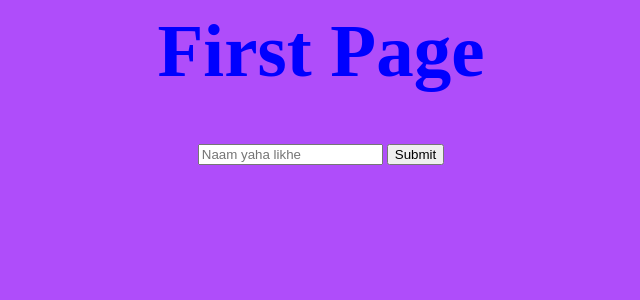
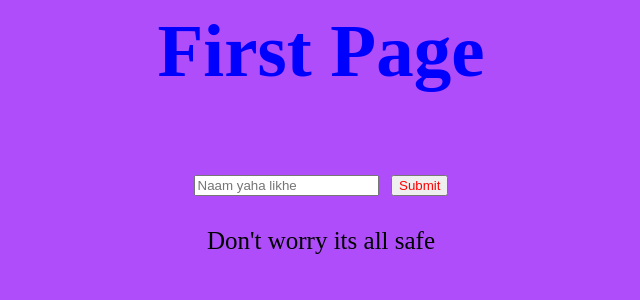
Before and after one commit to lucky-web-dev/gaurav, a Flask app: page / in a window 1280 px wide. Shown: the top 300 px of the page, without its empty margins (319-959 px from the left). Run offline with Flask 2, Linux system fonts and the light colour scheme.

Commit message:
Added project4 files

```diff
--- a/project4/template/hello.html
+++ b/project4/template/hello.html
@@ -1,7 +1,7 @@
 {% extends "layout.html" %}
 {% block heading %}
-   Hello!
-   {% endblock %}
+Good Morning!
+{% endblock %}
 {% block body %}
-Hello, {{name}} !
+{{name}}
 {% endblock %}
--- a/project4/template/index.html
+++ b/project4/template/index.html
@@ -6,5 +6,6 @@ First Page
 <form action="{{ url_for('hello')}}" method="post">
     <input type="text" name="name" placeholder="Naam yaha likhe" ">
     <button>Submit</button>
+    <p style="color:black; font-size:25px;">Don't worry its all safe</p>
 </form>
 {% endblock %}
--- a/project4/template/layout.html
+++ b/project4/template/layout.html
@@ -9,15 +9,24 @@
             text-align: center;
             font-size:75px;
             color:blue;
+            font-style: Helvetica;
         }
         form{
             text-align: center;
+            font-size:50px;
+        }
+        button{
+            color:red;
+        }
+        div{
+            font-size: 50px;
+            color:#32fa35;
+            font-style:Arial;
         }
     </style>
 </head>
 <body>
     <h1>{% block heading %}{% endblock %}</h1>
-    {% block body %}
-    {% endblock %}
+    <div>{% block body %}{% endblock %}</div>
 </body>
 </html>
```
